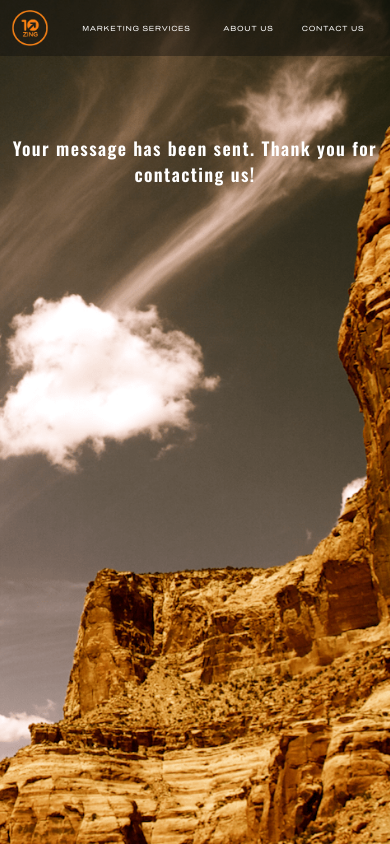
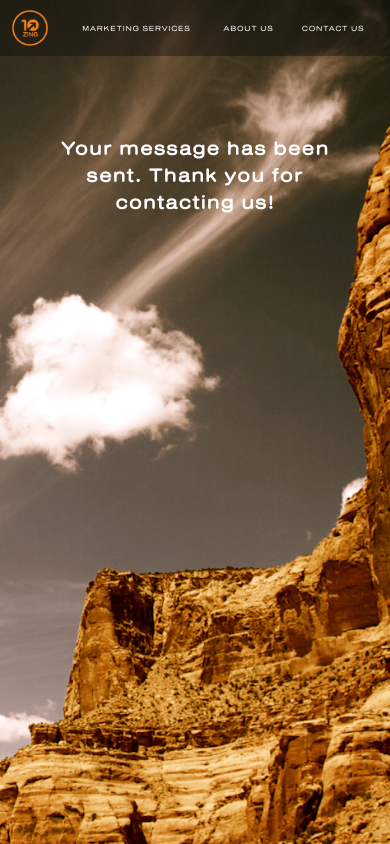
Before and after one commit to sarjford/10zing-site, a website: page client/views/thanks.html in a window 390 px wide. Shown: the top 844 px of the page. Drawn offline with nearby package versions, Linux system fonts and the light colour scheme; files that its build step writes are made by us from their sources.

Commit message:
changed font and styling of thank you page text

```diff
--- a/client/styles/contact.css
+++ b/client/styles/contact.css
@@ -56,7 +56,10 @@ span.required, input {
 span.required,input,textarea {
   font-size: .9em;
 }
-
+.thank-you h2 {
+  font-family: 'Sequel Rounded', sans-serif;
+  line-height: 1.5;
+}
 .contact-wrapper {
   position: relative;
   top: 20%;
@@ -101,6 +104,9 @@ span.required,input,textarea {
   .contact-us h2 {
     font-size: 1.5em;
     margin: 0 auto 12%;
+  }
+  .thank-you h2 {
+    width: 80%;
   }
   .text-box, .message {
     width: 100%;
--- a/client/views/thanks.html
+++ b/client/views/thanks.html
@@ -53,7 +53,7 @@
     </header>
 
     <section class="contact-us">
-      <div class="contact-wrapper">
+      <div class="contact-wrapper thank-you">
         <h2>Your message has been sent. Thank you for contacting us!</h2>
       </div>
     </section>
```
